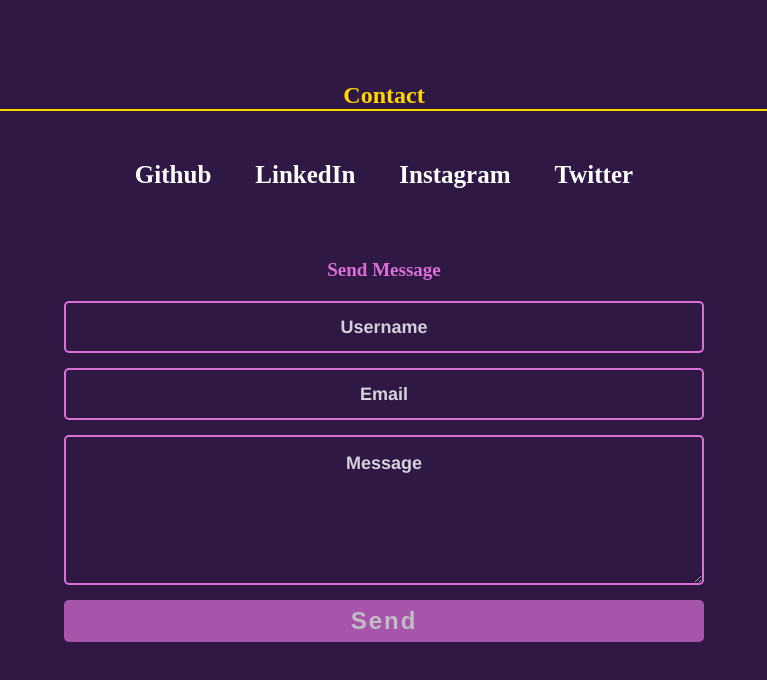
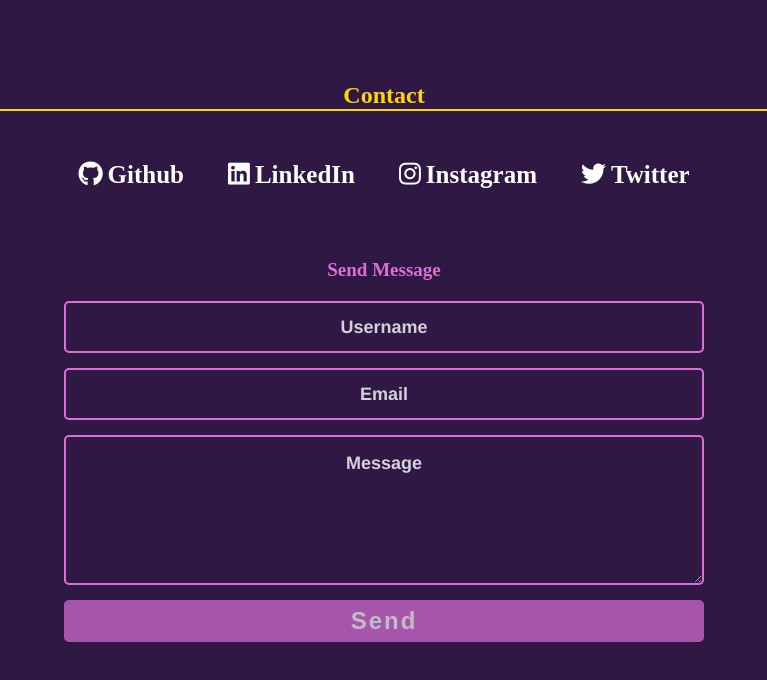
Before and after one commit to mesutyigity/My-Page, a plain HTML site: page index.html in a window 1280 px wide. Shown: the part 1468-2148 px from the top of the page, without its empty margins (256-1023 px from the left). Drawn offline with Linux system fonts and the light colour scheme; a web font is replaced by a local one.

Commit message:
updated commit

```diff
--- a/index.html
+++ b/index.html
@@ -23,7 +23,7 @@
       rel="stylesheet"
     />
 
-    <link rel="stylesheet" href="style.css" />
+    <link rel="stylesheet" href="./style/style.css" />
   </head>
   <body>
     <header>
@@ -71,12 +71,14 @@
     <footer id="contact">
       <h3>Contact</h3>
       <nav>
-        <a href="https://github.com/mesutyigity">Github</a>
+        <a href="https://github.com/mesutyigity">
+          <i class="fa-brands fa-github"></i>Github</a
+        >
         <a href="https://www.linkedin.com/in/mesut-yiğit-yıldırım-219a0b269/"
-          >LinkedIn</a
+          ><i class="fa-brands fa-linkedin"></i>LinkedIn</a
         >
-        <a href="#contact">Instagram</a>
-        <a href="#contact">Twitter</a>
+        <a href="#contact"><i class="fa-brands fa-instagram"></i>Instagram</a>
+        <a href="#contact"><i class="fa-brands fa-twitter"></i>Twitter</a>
       </nav>
       <h4>Send Message</h4>
       <form action="">
```
Also changed, not shown: style/style.css (renamed from style.css).
